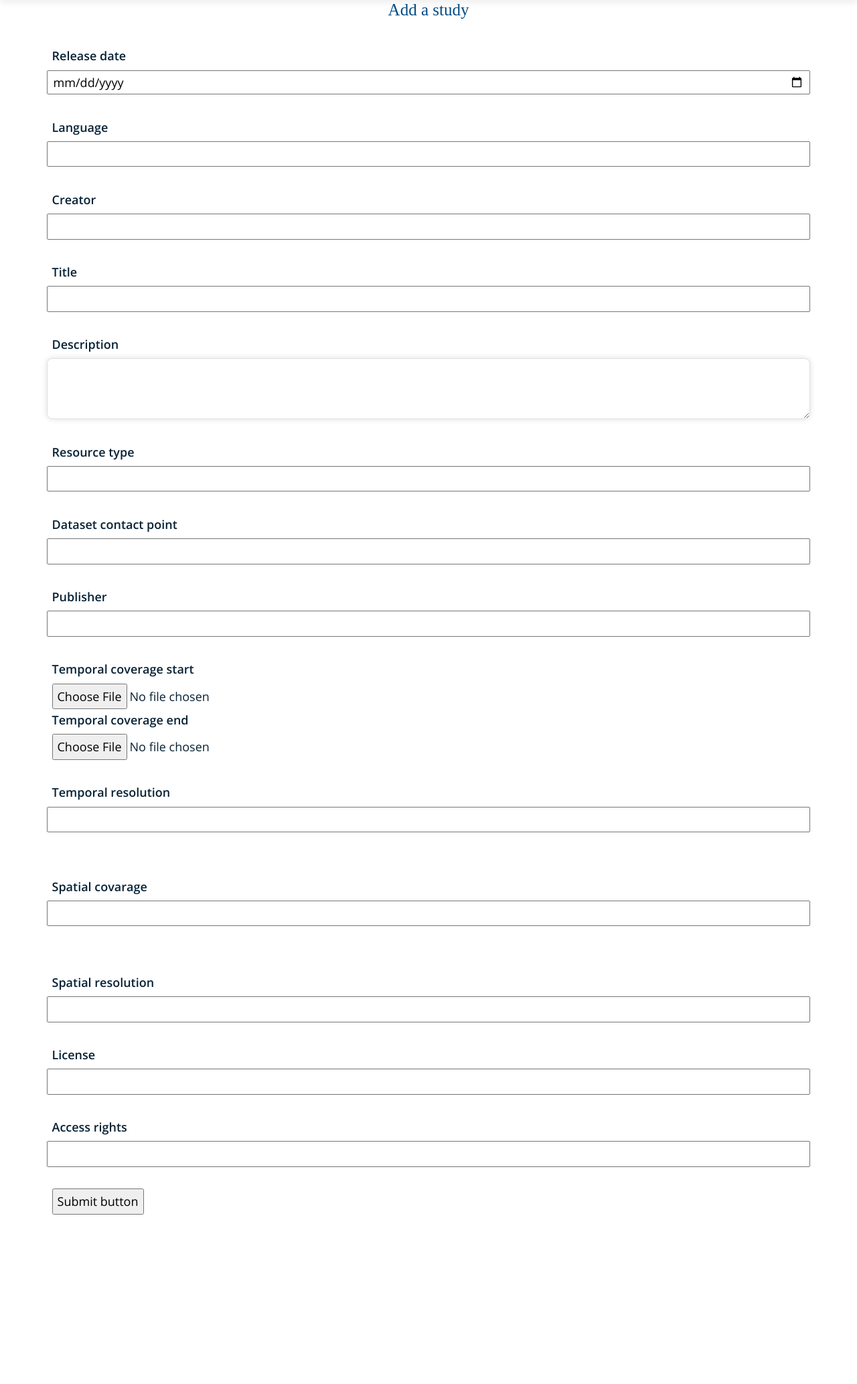
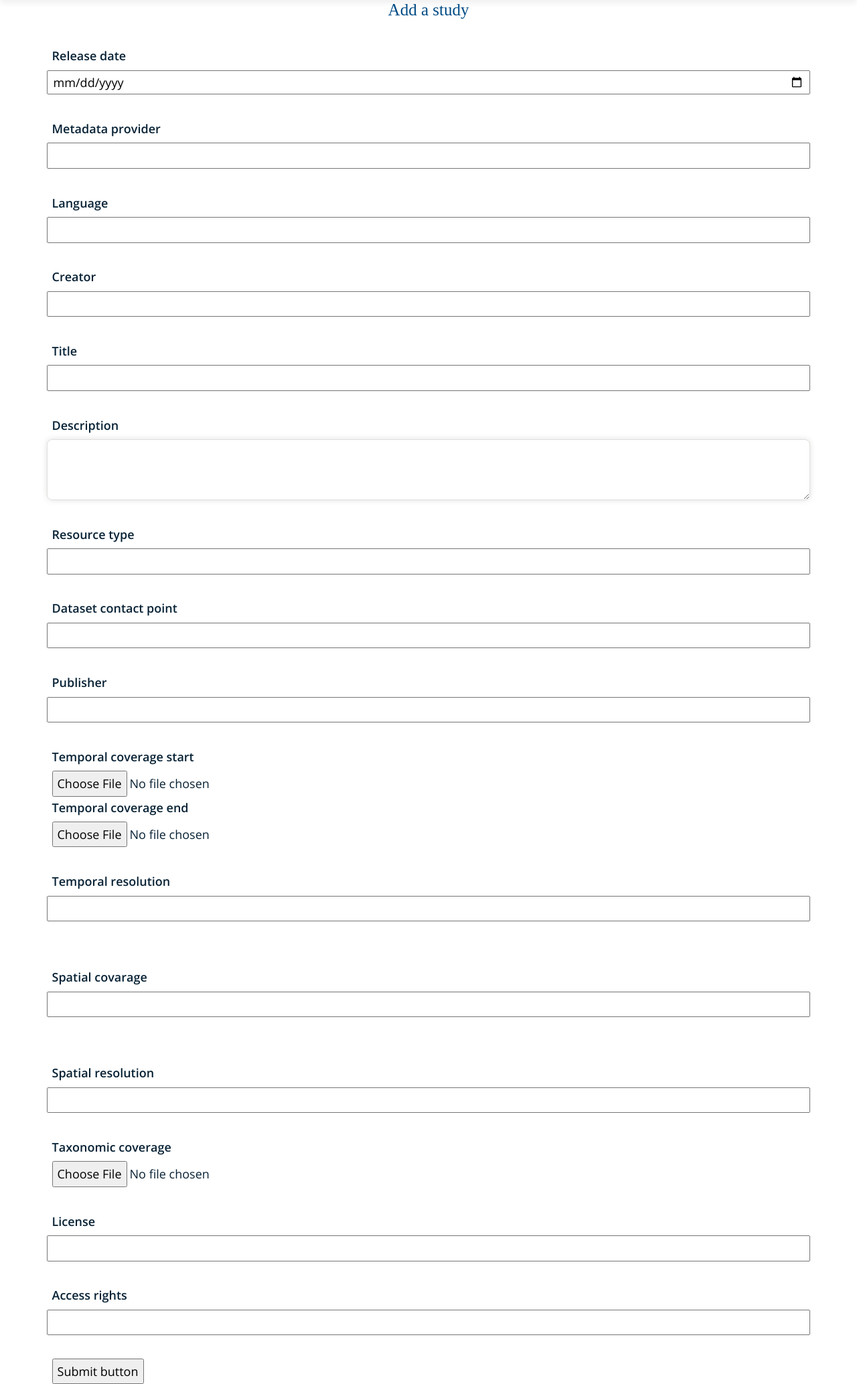
Before and after one commit to LTER-LIFE/DataRegistry, a Python web app: template application/templates/dataset_form.html in a window 1280 px wide. Shown: the part 132-2199 px from the top of the page at 67% size. Before the commit the page ends 1946 px from the top, so only its background shows below. Run offline with Jinja, Linux system fonts and the light colour scheme; the template is opened without the code that fills it, so the values that code supplies are empty, except form fields; form fields are guessed from the names that the template uses; some libraries are stand-ins or nearby versions; some web fonts are replaced.

Commit message:
Removed zone identifier files Add taxonomic coverage Add metadata provider Add descriptions to form

```diff
--- a/application/templates/dataset_form.html
+++ b/application/templates/dataset_form.html
@@ -24,59 +24,105 @@
 <form method="POST">
     <div class="container">
         <div class="form-group row">
+
             {{form.hidden_tag()}}
-            {{form.release_date.label}}
+            {{form.release_date.label}} {{ "*" if form.release_date.validators | length > 0 else "" }}
             {{form.release_date(size=80)}}
+            <small id="release_dateHelp" class="form-text text-muted">
+                    {{ form.release_date.description + " " + " ".join(form.release_date.errors) }}
+            </small>
         </div>
         <br>
         <div class="form-group row">
-            {{form.language.label}}<br>
+            {{form.metadata_provider.label}}{{ "*" if form.metadata_provider.validators | length > 0 else "" }}
+            {{form.metadata_provider(size=80)}}
+            <small id="metadata_providerHelp" class="form-text text-muted">
+                    {{ form.metadata_provider.description + " " + " ".join(form.metadata_provider.errors) }}
+            </small>
+            </div>
+        <br>
+        <div class="form-group row">
+            {{form.language.label}} {{ "*" if form.language.validators | length > 0 else "" }}<br>
             {{form.language}}
+            <small id="languageHelp" class="form-text text-muted">
+                    {{ form.language.description + " " + " ".join(form.language.errors) }}
+            </small>
+            </div>
+        <br>
+        <div class="form-group row">
+            {{form.creator.label}} {{ "*" if form.creator.validators | length > 0 else "" }}<br>
+            {{form.creator(size=80)}}
+            <small id="creatorHelp" class="form-text text-muted">
+                    {{ form.creator.description + " " + " ".join(form.creator.errors) }}
+            </small>
             </div>
 
         <br>
         <div class="form-group row">
-            {{form.creator.label}}<br>
-            {{form.creator(size=80)}}
+            {{form.title.label}} {{ "*" if form.title.validators | length > 0 else "" }}
+            {{form.title(size=80)}}
+            <small id="titleHelp" class="form-text text-muted">
+                    {{ form.title.description + " " + " ".join(form.title.errors) }}
+            </small>
             </div>
 
         <br>
         <div class="form-group row">
-            {{form.title.label}}
-            {{form.title(size=80)}}
-            </div>
-
-        <br>
-        <div class="form-group row">
-                {{form.description.label}}
+                {{form.description.label}} {{ "*" if form.description.validators | length > 0 else "" }}
                 {{form.description(size=80)}}
+            <small id="descriptionHelp" class="form-text text-muted">
+                    {{ form.description.description + " " + " ".join(form.description.errors) }}
+            </small>
             </div>
         <br>
         <div class="form-group row">
-                {{form.resource_type.label}}
+            <div class="col-sm-10">
+                {{form.resource_type.label}} {{ "*" if form.resource_type.validators | length > 0 else "" }}
+                </div>
                 {{form.resource_type(size=80)}}
+            <small id="resource_typeHelp" class="form-text text-muted">
+                    {{ form.resource_type.description + " " + " ".join(form.resource_type.errors) }}
+            </small>
+
         </div>
         <br>
         <div class="form-group row">
-                {{form.dataset_contact_point.label}}
+                {{form.dataset_contact_point.label}} {{ "*" if form.dataset_contact_point.validators | length > 0
+            else "" }}<br>
                 {{form.dataset_contact_point(size=80)}}
+            <small id="dataset_contact_pointHelp" class="form-text text-muted">
+                    {{ form.dataset_contact_point.description + " " + " ".join(form.dataset_contact_point.errors) }}
+            </small>
             </div>
         <br>
         <div class="form-group row">
-                {{form.publisher.label}}
+                {{form.publisher.label}}  {{ "*" if form.publisher.validators | length > 0 else "" }}<br>
                 {{form.publisher(size=80)}}
+            <small id="publisherHelp" class="form-text text-muted">
+                    {{ form.publisher.description + " " + " ".join(form.publisher.errors) }}
+            </small>
         </div>
         <br>
         <div class="form-group row">
-            {{form.temporal_coverage_start.label}}
+            {{form.temporal_coverage_start.label}}  {{ "*" if form.temporal_coverage_start.validators | length > 0
+            else "" }}<br>
             {{form.temporal_coverage_start(size=80)}}
-            {{form.temporal_coverage_end.label}}
+            {{form.temporal_coverage_end.label}}  {{ "*" if form.temporal_coverage_end.validators | length > 0 else
+            "" }}<br>
             {{form.temporal_coverage_end(size=80)}}
+            <small id="temporal_coverageHelp" class="form-text text-muted">
+                    {{ form.temporal_coverage_end.description + " " + " ".join(form.temporal_coverage_end.errors) }}
+                {{ form.temporal_coverage_start.description + " " + " ".join(form.temporal_coverage_start.errors) }}
+            </small>
         </div>
         <br>
         <div class="form-group row">
-            {{form.temporal_resolution.label}}
+            {{form.temporal_resolution.label}}  {{ "*" if form.temporal_resolution.validators | length > 0 else ""
+            }}<br>
             {{form.temporal_resolution(size=80)}}
+            <small id="temporal_resolutionHelp" class="form-text text-muted">
+                    {{ form.temporal_resolution.description + " " + " ".join(form.temporal_resolution.errors) }}
+            </small>
         </div>
         <br>
         <br>
@@ -92,18 +138,35 @@
         <br/>
         <br>
         <div class="form-group row">
-            {{form.spatial_resolution.label}}
+            {{form.spatial_resolution.label}}  {{ "*" if form.spatial_resolution.validators | length > 0 else "" }}<br>
             {{form.spatial_resolution(size=80)}}
+            <small id="spatial_resolutionHelp" class="form-text text-muted">
+                    {{ form.spatial_resolution.description + " " + " ".join(form.spatial_resolution.errors) }}
+            </small>
         </div>
         <br>
         <div class="form-group row">
-            {{form.license.label}}
-            {{form.license(size=80)}}
+            {{form.taxonomic_coverage.label}}  {{ "*" if form.taxonomic_coverage.validators | length > 0 else "" }}<br>
+            {{form.taxonomic_coverage}}
+            <small id="taxonomic_coverageHelp" class="form-text text-muted">
+                    {{ form.taxonomic_coverage.description + " " + " ".join(form.taxonomic_coverage.errors) }}
+            </small>
         </div>
         <br>
         <div class="form-group row">
-            {{form.access_rights.label}}
+            {{form.license.label}}  {{ "*" if form.license.validators | length > 0 else "" }}<br>
+            {{form.license(size=80)}}
+            <small id="licenseHelp" class="form-text text-muted">
+                    {{ form.license.description + " " + " ".join(form.license.errors) }}
+            </small>
+        </div>
+        <br>
+        <div class="form-group row">
+            {{form.access_rights.label}}  {{ "*" if form.access_rights.validators | length > 0 else "" }}<br>
             {{form.access_rights(size=80)}}
+            <small id="access_rightsHelp" class="form-text text-muted">
+                    {{ form.access_rights.description + " " + " ".join(form.access_rights.errors) }}
+            </small>
         </div>
         <br>
         {{form.submit_button()}}
--- a/run_application.py
+++ b/run_application.py
@@ -3,4 +3,4 @@ from application import create_app
 application = create_app()
 
 if __name__ == '__main__':
-  application.run(debug=True)
+    application.run(debug=True)
```
Also changed, not shown: application/forms.py (+10 -2 lines), application/models.py (+14 -0 lines), application/static/fonts/EBGaramond-SemiBold.ttf (deleted), application/static/fonts/OpenSans-Bold.ttf (deleted), application/static/fonts/OpenSans-Regular.ttf (deleted), application/static/fonts/OpenSans-SemiBold.ttf (deleted), 5 other files. Lines whose indentation alone changed are shown as unchanged.
